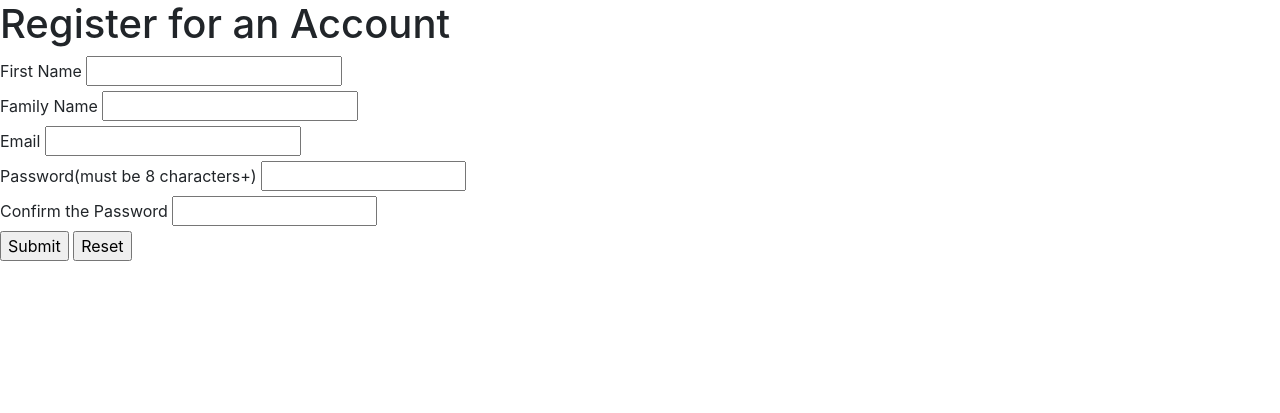
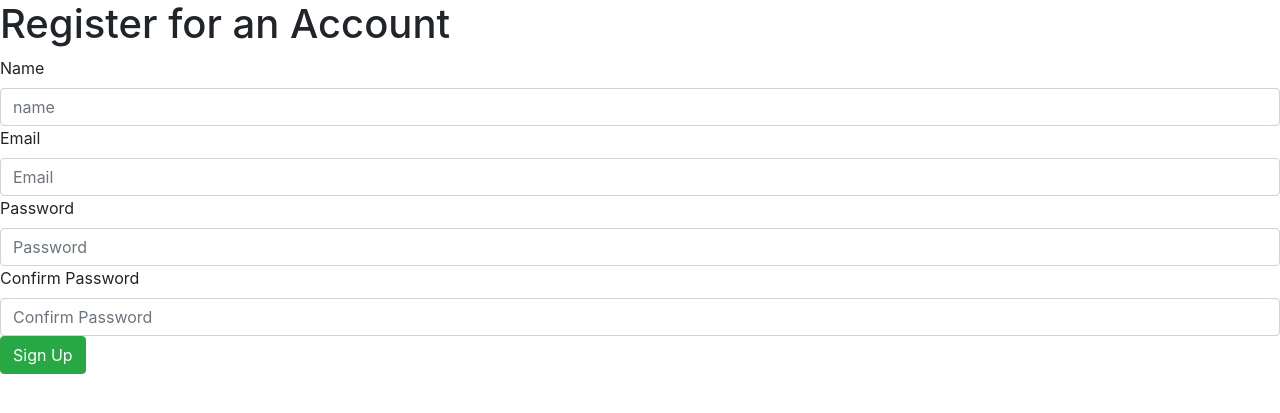
Before and after one commit to ArchDiver/FlaskAPI, a Flask app: template flask_api/templates/register.html in a window 1280 px wide. Shown: the part 56-469 px from the top of the page. Run offline with Flask 2, Linux system fonts and the light colour scheme; the template is opened without the code that fills it: values that come from a table or form of the project are taken from there, others are empty; some libraries are stand-ins or nearby versions.

Commit message:
fixed Register

```diff
--- a/flask_api/routes.py
+++ b/flask_api/routes.py
@@ -3,7 +3,7 @@ from flask_api.models import Patient, patient_schema, patients_schema, User, che
 from flask import jsonify, request, render_template, redirect, url_for, flash, session, Blueprint
 
 # Import for Flask Login
-from flask_login import login_required, login_user, current_user,logout_user
+from flask_login import login_required, login_user, current_user, logout_user
 
 # Import for PyJWT (Json Web Token)
 import jwt
@@ -102,10 +102,10 @@ def delete_patients(current_user_token, id):
 def register():
     form = UserForm()
     if request.method == 'POST' and form.validate():
-        fullName = form.name.data
+        name = form.name.data
         email = form.email.data
         password = form.password.data
-        user = User(fullName, email, password)
+        user = User(name, email, password)
         db.session.add(user)
         db.session.commit(user)
         flash("You have been registered. You will use your email and password to login.", "info")
--- a/flask_api/templates/register.html
+++ b/flask_api/templates/register.html
@@ -3,7 +3,7 @@
 {% block content %}
     <div>
         <h1>Register for an Account</h1>
-        <form action="">
+        <!-- <form action="">
             <label for="firstname">First Name</label>
                 <input type="text" id="name"><br>
             <label for="familyname">Family Name</label>
@@ -16,17 +16,17 @@
                 <input type="password" id="password2" minlength="8" size="15"><br>
             <input type="submit" value="Submit">
             <input type="reset" value="Reset">
-        </form>
+        </form>         -->
 
 
 
         <!-- Signup form which comes from the flask route -->
-        <!-- <form action="" method="POST">
+        <form action="" method="POST">
             {{ form.hidden_tag() }}
             <div class="form-group">
                 <fieldset>
-                    {{ form.username.label }}
-                    {{ form.username(class="form-control", placeholder='Username') }}
+                    {{ form.name.label }}
+                    {{ form.name(class="form-control", placeholder='name') }}
                 </fieldset>
                 <fieldset>
                     {{ form.email.label }}
@@ -37,13 +37,13 @@
                     {{ form.password(class='form-control', placeholder='Password') }}
                 </fieldset>
                 <fieldset>
-                    {{ form.confirm_pass.label }}
-                    {{ form.confirm_pass(class='form-control', placeholder='Confirm Password') }}
+                    {{ form.confirm_password.label }}
+                    {{ form.confirm_password(class='form-control', placeholder='Confirm Password') }}
                 </fieldset>
                 {{ form.submit(class='btn btn-success') }}
 
             </div>
-        </form>       -->
+        </form>
     </div>
 
 {% endblock content %}
```
